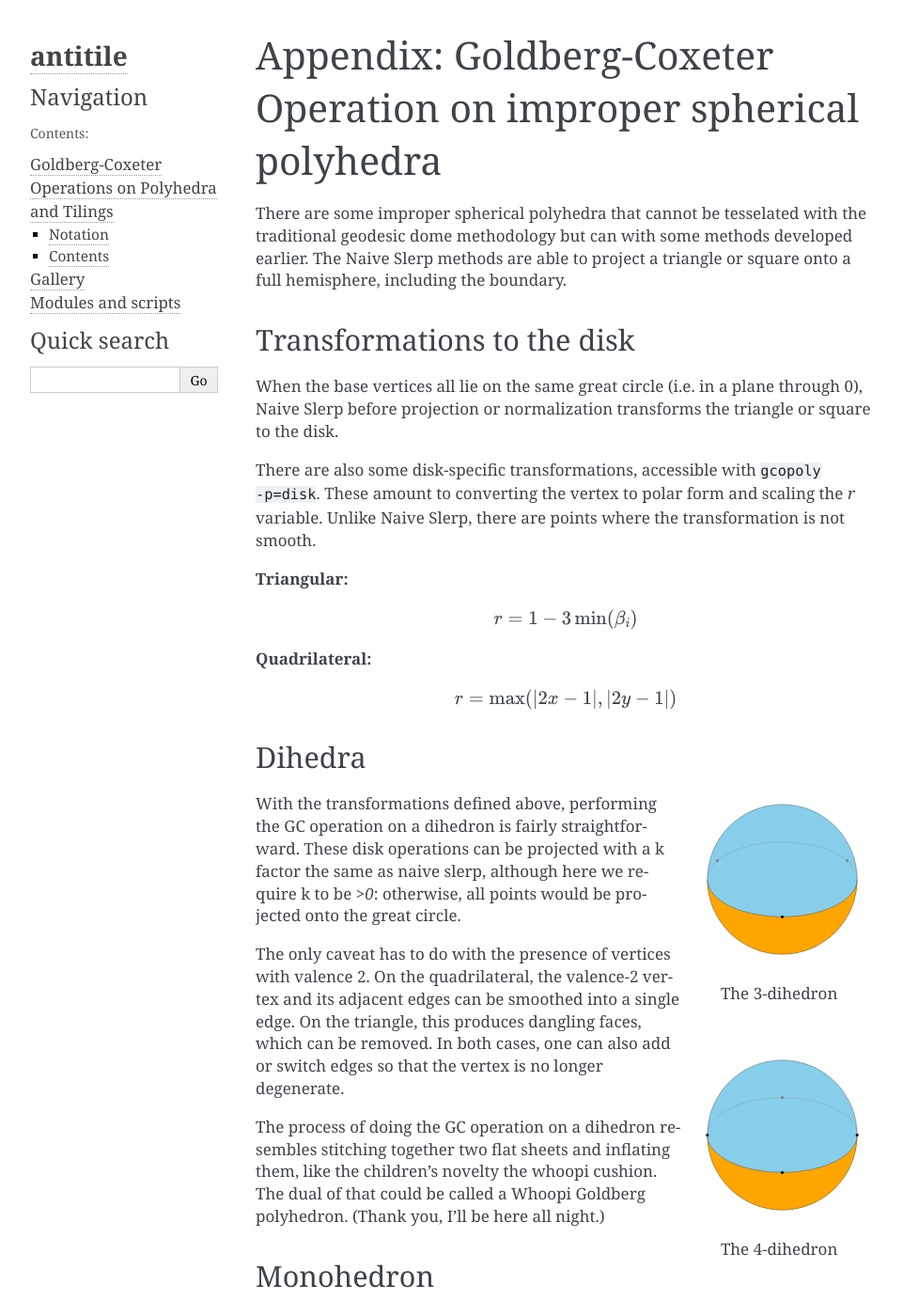
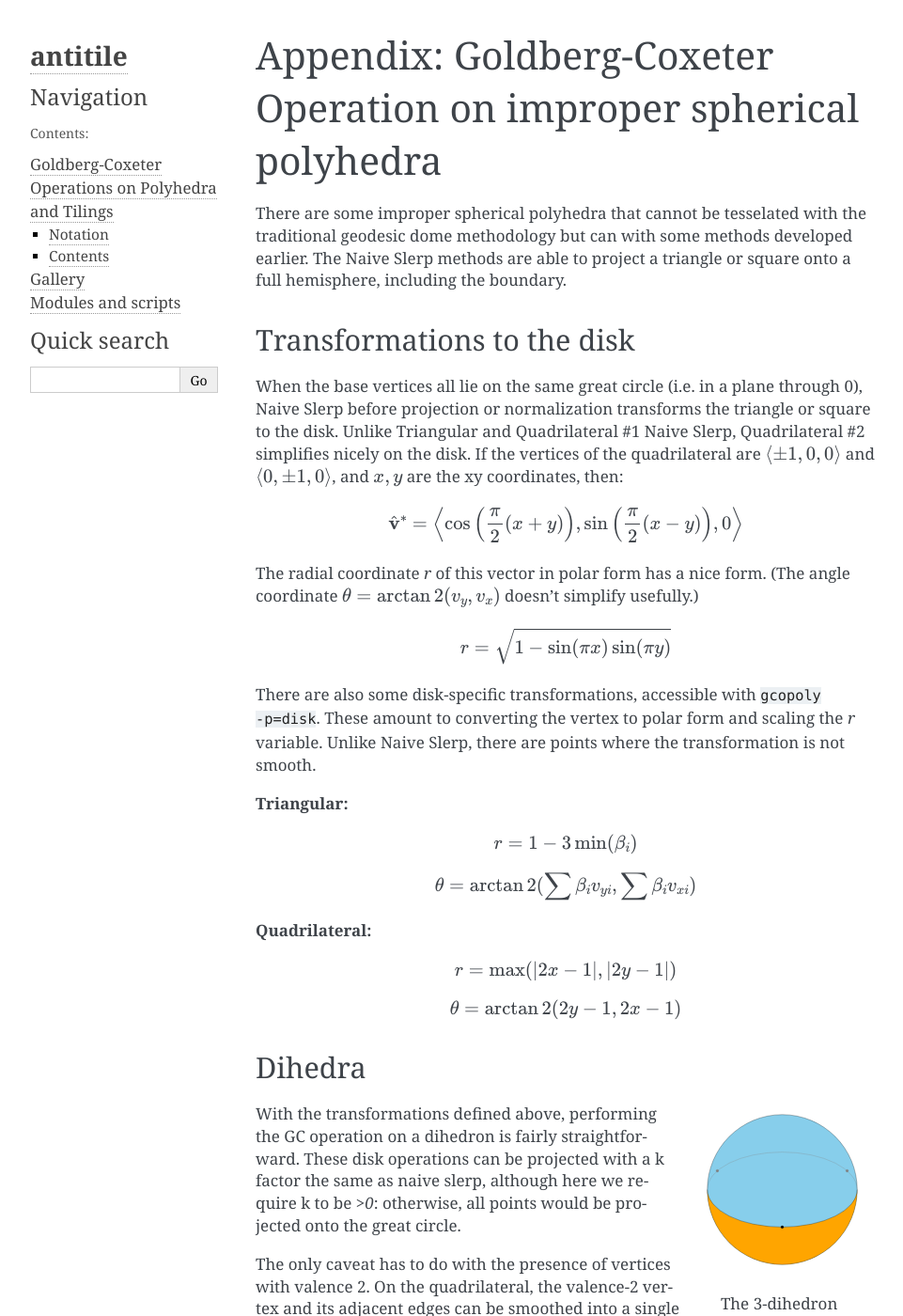
Before and after one commit to brsr/antitile, a Sphinx documentation site: the page built from docs/gco-a-improper.rst, in a window 1280 px wide and 1400 px high. Shown: the whole window at 94% size, without its empty margins (148-1109 px from the left). Built offline with Sphinx 7.4.7, drawn with Linux system fonts in a browser that asks for light colours.

Commit message:
Notes about naive slerp quad 2

```diff
--- a/docs/gco-a-improper.rst
+++ b/docs/gco-a-improper.rst
@@ -9,7 +9,22 @@ Transformations to the disk
 ---------------------------
 When the base vertices all lie on the same great circle (i.e. in a plane
 through 0), Naive Slerp before projection or normalization
-transforms the triangle or square to the disk.
+transforms the triangle or square to the disk. Unlike Triangular and
+Quadrilateral #1 Naive Slerp, Quadrilateral #2 simplifies nicely on the disk.
+If the vertices of the quadrilateral are
+:math:`\left<\pm 1, 0, 0\right>` and :math:`\left<0, \pm 1, 0\right>`,
+and :math:`x,y` are the xy coordinates, then:
+
+.. math::
+   \hat{\mathbf v}^* = \left< \cos \left(\frac{\pi}{2}(x+y)\right),
+   \sin \left(\frac{\pi}{2}(x-y)\right), 0 \right>
+
+The radial coordinate `r` of this vector in polar form has a nice form.
+(The angle coordinate :math:`\theta = \operatorname {arctan2} (v_y,v_x)`
+doesn't simplify usefully.)
+
+.. math::
+   r = \sqrt{1 - \sin (\pi x) \sin (\pi y)}
 
 There are also some disk-specific transformations, accessible with
 ``gcopoly -p=disk``. These amount to converting the vertex to polar form
@@ -21,10 +36,16 @@ transformation is not smooth.
 .. math::
     r = 1 - 3 \min(\beta_i)
 
+.. math::
+   \theta = \operatorname {arctan2} (\sum \beta_i v_{yi}, \sum \beta_i v_{xi})
+
 **Quadrilateral:**
 
 .. math::
     r = \max(|2x - 1|, |2y - 1|)
+
+.. math::
+    \theta = \operatorname {arctan2} (2y-1, 2x-1)
 
 Dihedra
 -------
```
